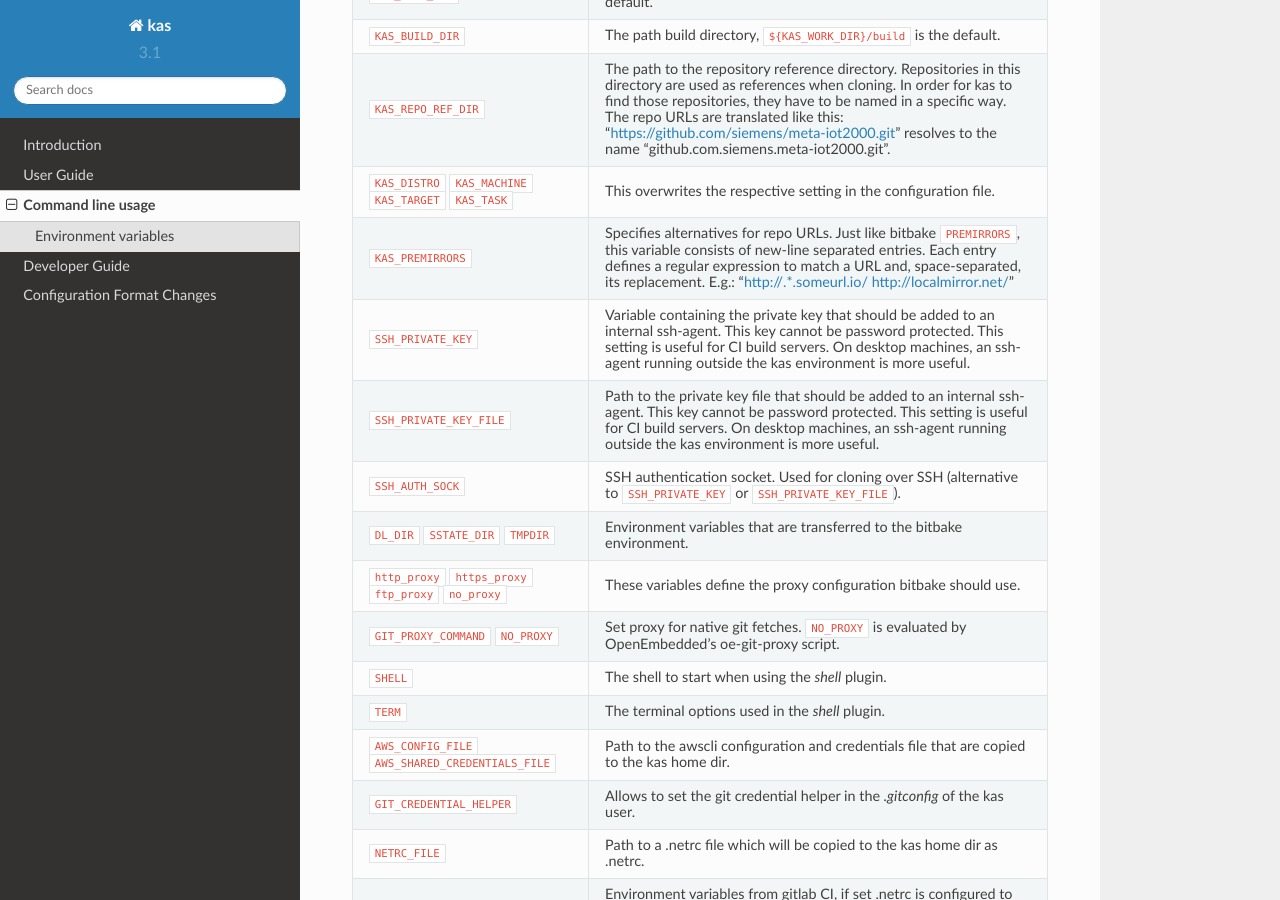
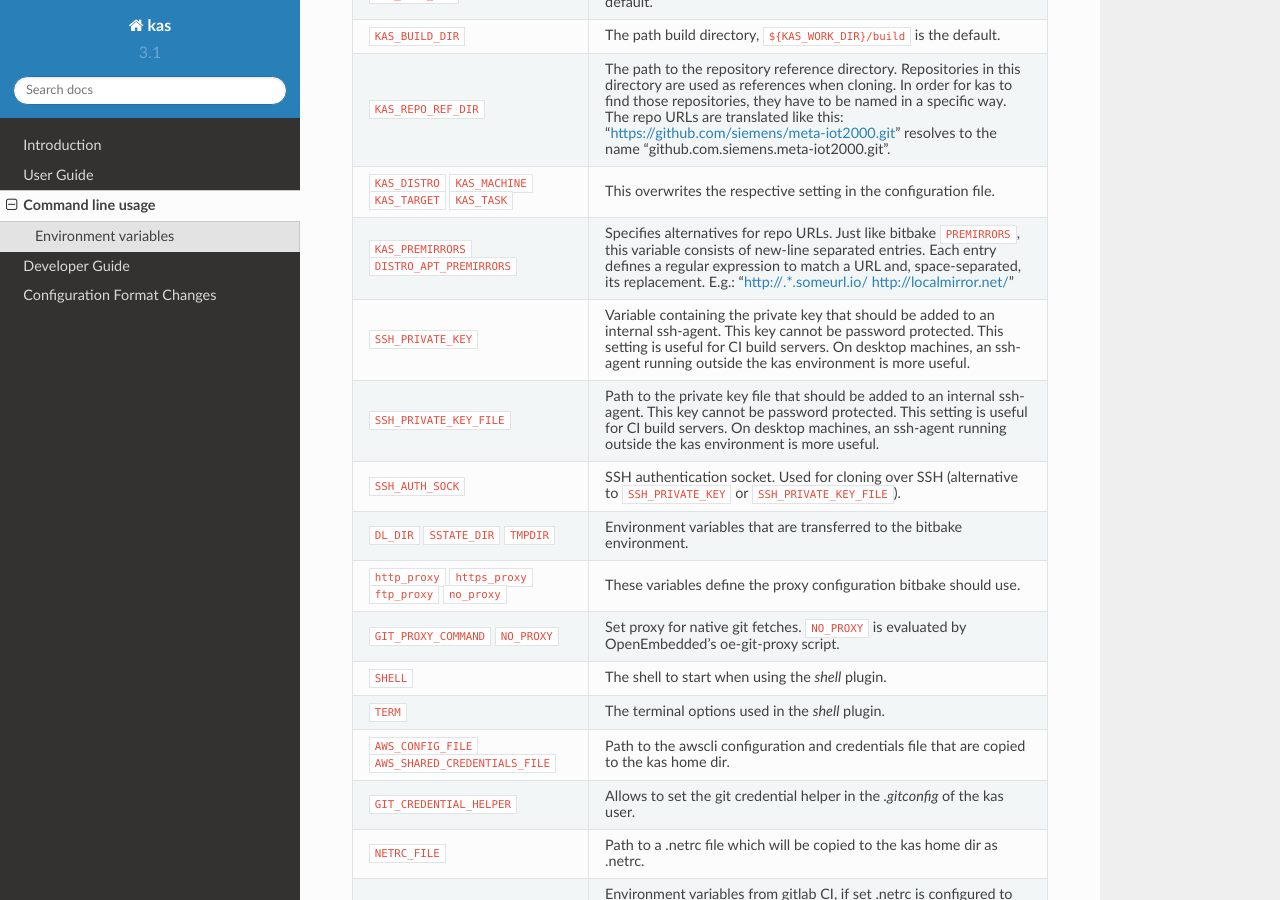
Before and after one commit to siemens/kas, a Sphinx documentation site: the page built from docs/command-line.rst, in a window 1280 px wide and 900 px high, scrolled down 403 px. Built offline with Sphinx 7.4.7 and the Read the Docs theme 2.0.0, drawn with Linux system fonts in a browser that asks for light colours.

Commit message:
forward DISTRO_APT_PREMIRRORS environment variable
This patch forwards the DISTRO_APT_PREMIRRORS environment variable into
the container when using the kas-container script. This variable is
commonly used to externally set mirrors for debian apt, e.g. in a CI
environment.

Signed-off-by: Felix Moessbauer <felix.moessbauer@siemens.com>
Signed-off-by: Jan Kiszka <jan.kiszka@siemens.com>

```diff
--- a/docs/command-line.rst
+++ b/docs/command-line.rst
@@ -35,7 +35,7 @@ Environment variables
 | ``KAS_TASK``             |                                                  |
 +--------------------------+--------------------------------------------------+
 | ``KAS_PREMIRRORS``       | Specifies alternatives for repo URLs. Just like  |
-|                          | bitbake ``PREMIRRORS``, this variable consists   |
+| ``DISTRO_APT_PREMIRRORS``| bitbake ``PREMIRRORS``, this variable consists   |
 |                          | of new-line separated entries. Each entry        |
 |                          | defines a regular expression to match a URL and, |
 |                          | space-separated, its replacement. E.g.:          |
```
Also changed, not shown: 1 other file.
